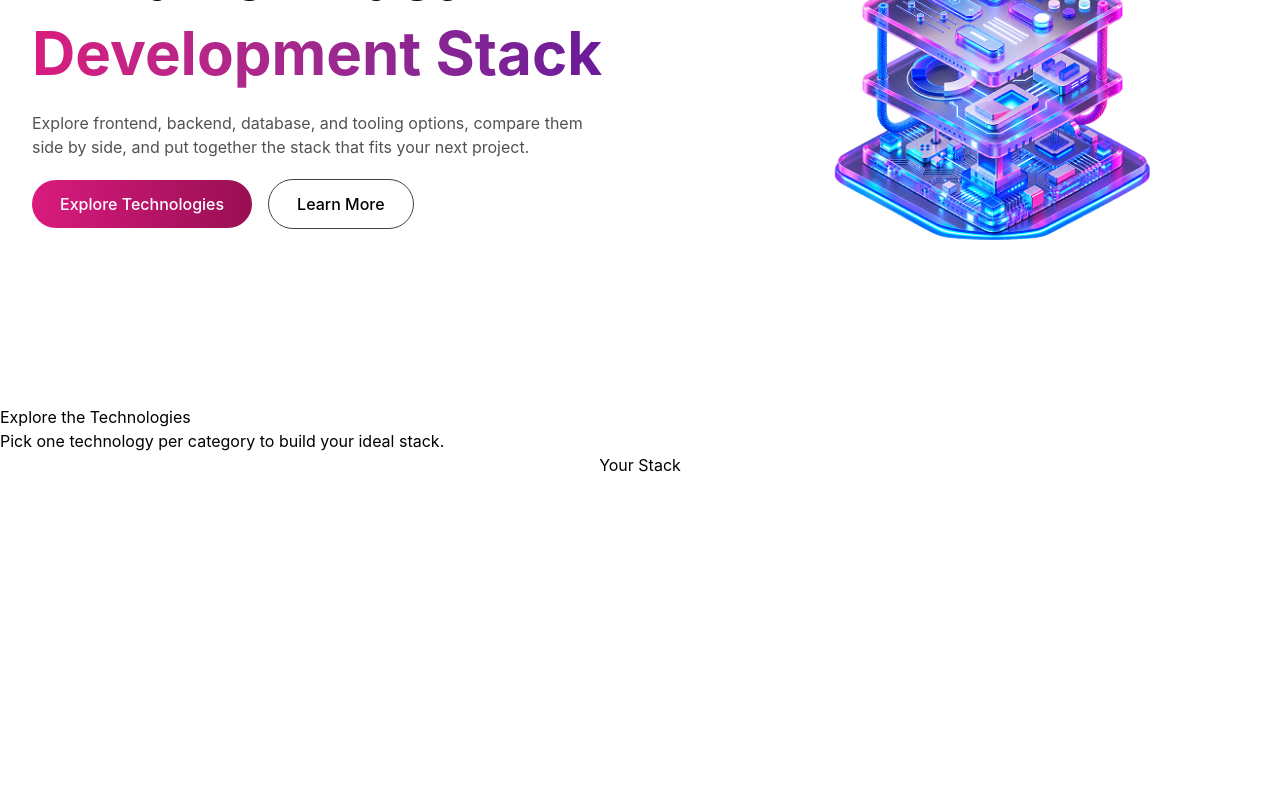
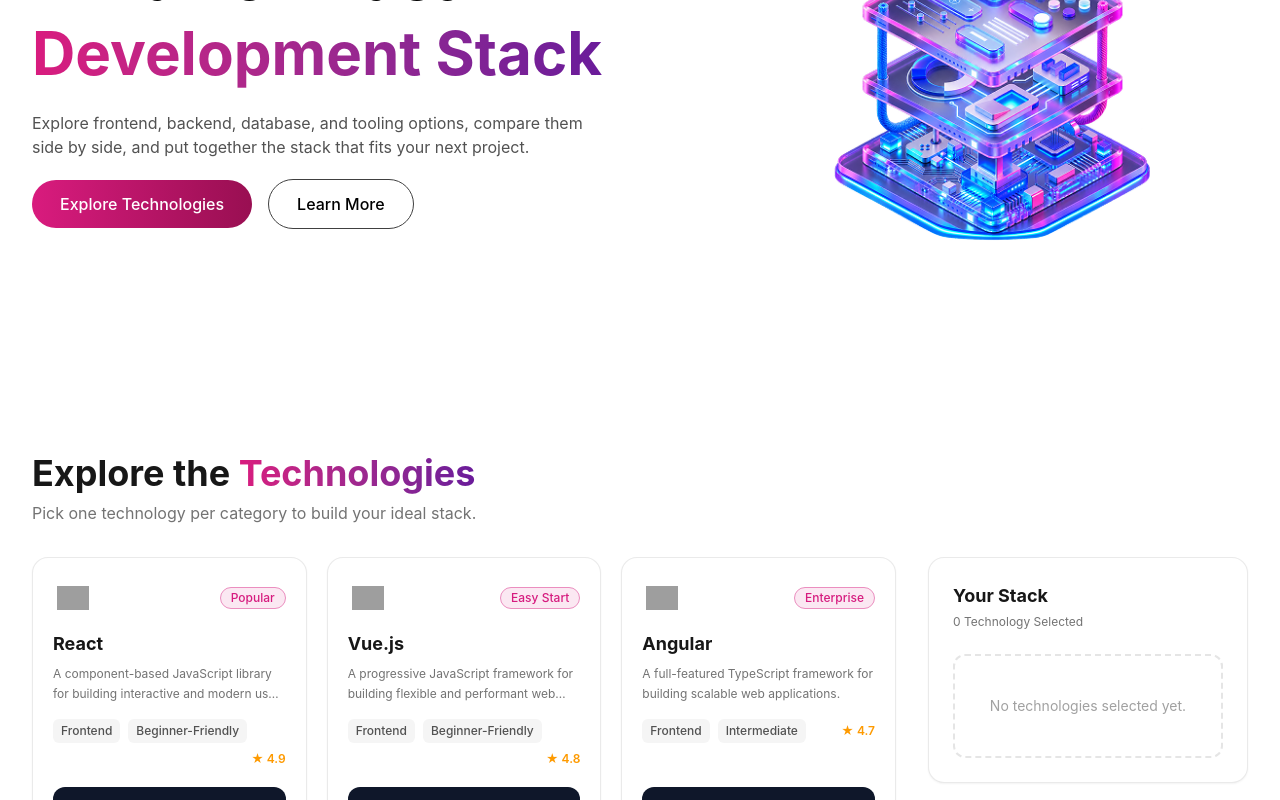
Before and after one commit to choyon-dev/DevStack, a React (Vite) app: page / in a window 1280 px wide. Shown: the part 300-1100 px from the top of the page. Before the commit the page ends 800 px from the top, so only its background shows below. Built offline with nearby package versions, Linux system fonts and the light colour scheme; grey boxes are pictures that could not be loaded.

Commit message:
Fetched Data from data.json file, and passed data to frontend dynamic cards, designed cards, responsive cards, responsive cards grd, also spinnerO On suspanse State

```diff
--- a/src/App.tsx
+++ b/src/App.tsx
@@ -1,18 +1,24 @@
-import Hero from "./components/hero/Hero"
-import { Header } from "./components/nav/Header"
-import Stack from "./components/stack/Stack"
+import Hero from "./components/hero/Hero";
+import { Header } from "./components/nav/Header";
+import Stack from "./components/stack/Stack";
+import type { Technology } from "./types/Types";
 
+const techFetch = async (): Promise<Technology[]> => {
+  const res = await fetch("/data.json");
+  const data = await res.json();
+  return data;
+};
+
+const techPromise = techFetch();
 
 function App() {
-
   return (
     <>
-     <Header></Header>
-     <Hero></Hero>
-     <Stack></Stack>
-
+      <Header />
+      <Hero />
+      <Stack techPromise={techPromise} />
     </>
-  )
+  );
 }
 
-export default App
+export default App;
--- a/src/components/stack/Stack.tsx
+++ b/src/components/stack/Stack.tsx
@@ -1,22 +1,46 @@
-export default function Stack (){
+import { Suspense } from "react";
+import TechGrid from "./TechGrid";
+import type { StackProps } from "../../types/Types";
 
-    return(
-        <div className="flex flex-col justify-center items-center">
-         <div className="container">
-            <h2>Explore the Technologies</h2>
-            <p>Pick one technology per category to build your ideal stack.</p>
-
-         </div>
-         <div className="flex">
-            <div>
-
-            </div>
-            <div>
-                <h1>Your Stack</h1>
-                </div>
-         </div>
-
+export default function Stack({ techPromise }: StackProps) {
+  return (
+    <section className="w-full py-12">
+      <div className="container mx-auto px-4 sm:px-6 lg:px-8">
+        <div className="mb-8">
+          <h2 className="text-3xl sm:text-4xl font-bold text-neutral-900">
+            Explore the{" "}
+            <span className="bg-linear-to-r from-[#D91B7E] to-[#6A1B9A] bg-clip-text text-transparent">
+              Technologies
+            </span>
+          </h2>
+          <p className="text-neutral-500 mt-2 text-sm sm:text-base">
+            Pick one technology per category to build your ideal stack.
+          </p>
         </div>
 
-    );
+        <div className="flex flex-col lg:flex-row gap-8 items-start">
+          <div className="w-full lg:flex-1">
+            <Suspense
+              fallback={
+                <div className="flex flex-col items-center justify-center py-20">
+                  <div className="w-10 h-10 border-4 border-[#D91B7E] border-t-transparent rounded-full animate-spin"></div>
+                  <p className="mt-4 text-neutral-600 text-sm">Loading technologies...</p>
+                </div>
+              }
+            >
+              <TechGrid techPromise={techPromise} />
+            </Suspense>
+          </div>
+
+          <div className="w-full lg:w-[320px] shrink-0 bg-white border border-neutral-200/80 rounded-2xl p-6 shadow-xs">
+            <h3 className="text-lg font-bold text-neutral-900">Your Stack</h3>
+            <p className="text-xs text-neutral-500 mt-1">0 Technology Selected</p>
+            <div className="mt-6 text-center py-10 text-neutral-400 text-sm border-2 border-dashed border-neutral-200 rounded-xl">
+              No technologies selected yet.
+            </div>
+          </div>
+        </div>
+      </div>
+    </section>
+  );
 }
--- /dev/null
+++ b/src/components/stack/TechCard.tsx
@@ -0,0 +1,43 @@
+import type { TechCardProps } from "../../types/Types";
+
+export default function TechCard({ tech }: TechCardProps) {
+  return (
+    <div className="bg-white border border-neutral-200/80 rounded-2xl p-5 flex flex-col justify-between shadow-xs hover:shadow-md transition">
+      <div>
+        <div className="flex items-center justify-between">
+          <div className="w-10 h-10 flex items-center justify-center">
+            <img
+              src={tech.icon}
+              alt={tech.name}
+              className="w-8 h-8 object-contain"
+            />
+          </div>
+          <span className="text-xs px-2.5 py-0.5 rounded-full bg-[#fbe8f2] text-[#D61C7F] border border-[#eb8ebf] font-medium">
+            {tech.badge}
+          </span>
+        </div>
+
+        <h3 className="text-lg font-bold text-neutral-900 mt-3">{tech.name}</h3>
+        <p className="text-xs text-neutral-500 mt-1.5 leading-relaxed line-clamp-2">
+          {tech.description}
+        </p>
+
+        <div className="flex flex-wrap items-center gap-2 mt-4 text-xs">
+          <span className="px-2 py-1 bg-neutral-100 text-neutral-600 rounded-md font-medium">
+            {tech.category}
+          </span>
+          <span className="px-2 py-1 bg-neutral-100 text-neutral-600 rounded-md font-medium">
+            {tech.difficulty}
+          </span>
+          <span className="flex items-center gap-1 text-amber-500 font-semibold ml-auto">
+            ★ {tech.rating}
+          </span>
+        </div>
+      </div>
+
+      <button className="mt-5 w-full py-2.5 px-4 bg-[#0F172A] hover:bg-black text-white text-sm font-medium rounded-xl transition cursor-pointer">
+        Add to Stack
+      </button>
+    </div>
+  );
+}
--- /dev/null
+++ b/src/components/stack/TechGrid.tsx
@@ -0,0 +1,15 @@
+import { use } from "react";
+import TechCard from "./TechCard";
+import type { TechGridProps } from "../../types/Types";
+
+export default function TechGrid({ techPromise }: TechGridProps) {
+  const technologies = use(techPromise);
+
+  return (
+    <div className="grid grid-cols-1 md:grid-cols-2 lg:grid-cols-3 gap-5">
+      {technologies.map((tech) => (
+        <TechCard key={tech.id} tech={tech} />
+      ))}
+    </div>
+  );
+}
--- /dev/null
+++ b/src/types/Types.ts
@@ -0,0 +1,22 @@
+export interface Technology {
+  id: string;
+  name: string;
+  category: string;
+  description: string;
+  icon: string;
+  rating: number;
+  difficulty: string;
+  badge: string;
+}
+
+export interface TechCardProps {
+  tech: Technology;
+}
+
+export interface StackProps {
+  techPromise: Promise<Technology[]>;
+}
+
+export interface TechGridProps {
+  techPromise: Promise<Technology[]>;
+}
```
